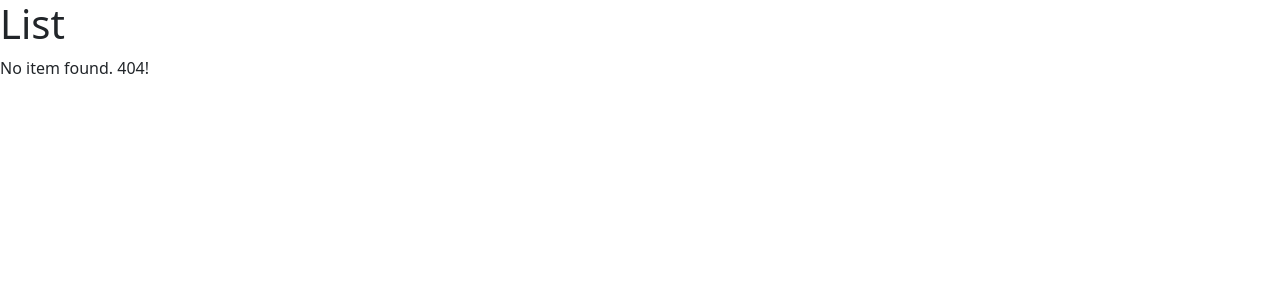
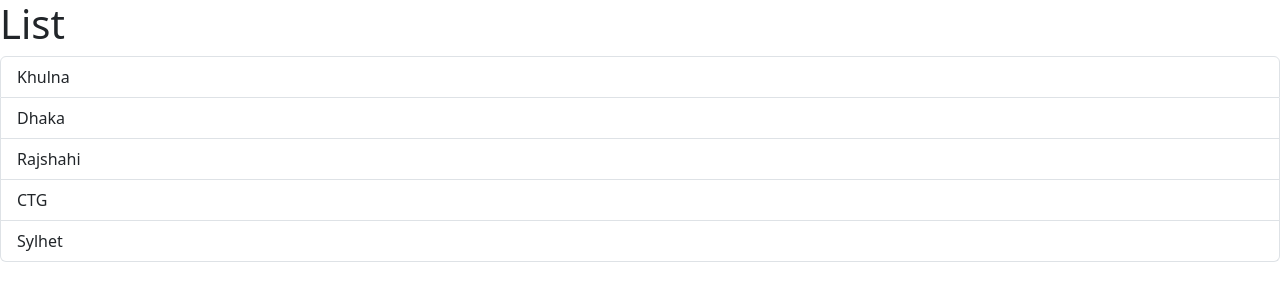
Before and after one commit to mushfiqur-rahman/react-tsx, a React (Vite) app: page / in a window 1280 px wide. Before the commit this address had no page. Shown: the top 300 px of the page. Built offline with nearby package versions, Linux system fonts and the light colour scheme.

Commit message:
handling events

```diff
--- a/src/components/ListGroup.tsx
+++ b/src/components/ListGroup.tsx
@@ -1,15 +1,22 @@
+import { MouseEvent } from "react";
+
 function ListGroup() {
   let items = ["Khulna", "Dhaka", "Rajshahi", "CTG", "Sylhet"];
 
-  items = [];
+// Event Handler
+  const handleClick = (event: MouseEvent) => console.log(event);
 
   return (
     <>
       <h1>List</h1>
-      {items.length === 0 ? <p>No item found. 404!</p> : null}
+      {items.length === 0 && <p>No item found. 404!</p>}
       <ul className="list-group">
-        {items.map((item) => (
-          <li key={item} className="list-group-item">
+        {items.map((item, index) => (
+          <li
+            key={item}
+            className="list-group-item"
+            onClick={handleClick}
+          >
             {item}
           </li>
         ))}
```
